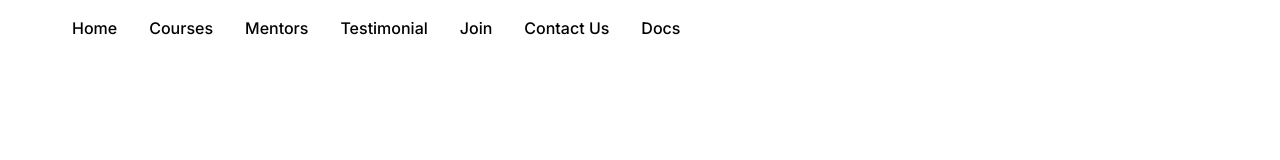
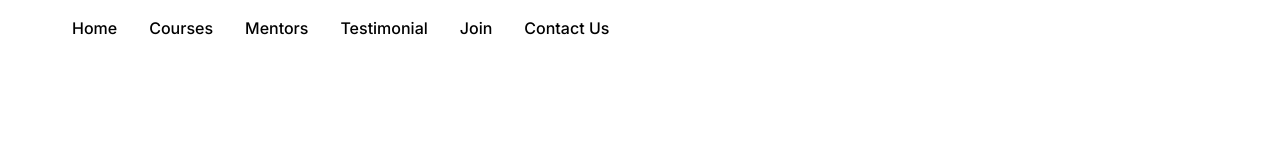
Before and after one commit to ReviveUK-EdTech/Website, a Next.js app: page /signup in a window 1280 px wide. Shown: the top 160 px of the page. Built offline with nearby package versions, Linux system fonts and the light colour scheme.

Commit message:
fixed navigation and disabled docs

```diff
--- a/src/app/api/data/route.ts
+++ b/src/app/api/data/route.ts
@@ -15,7 +15,7 @@ const HeaderData: HeaderItem[] = [
   { label: 'Testimonial', href: '/#testimonial-section' },
   { label: 'Join', href: '/#join-section' },
   { label: 'Contact Us', href: '/#contact' },
-  { label: 'Docs', href: '/documentation' },
+  //{ label: 'Docs', href: '/documentation' },
 ]
 
 const CourseData: CourseType[] = [
--- a/src/app/page.tsx
+++ b/src/app/page.tsx
@@ -8,7 +8,7 @@ import Newsletter from '@/app/components/Home/Newsletter'
 import { Metadata } from 'next'
 import ContactForm from './components/Contact/Form'
 export const metadata: Metadata = {
-  title: 'Si Educational',
+  title: 'ReviveUK EdTech CIC',
 }
 
 export default function Home() {
```
Also changed, not shown: 1 other file (tests, documents, lock files or other folders).
